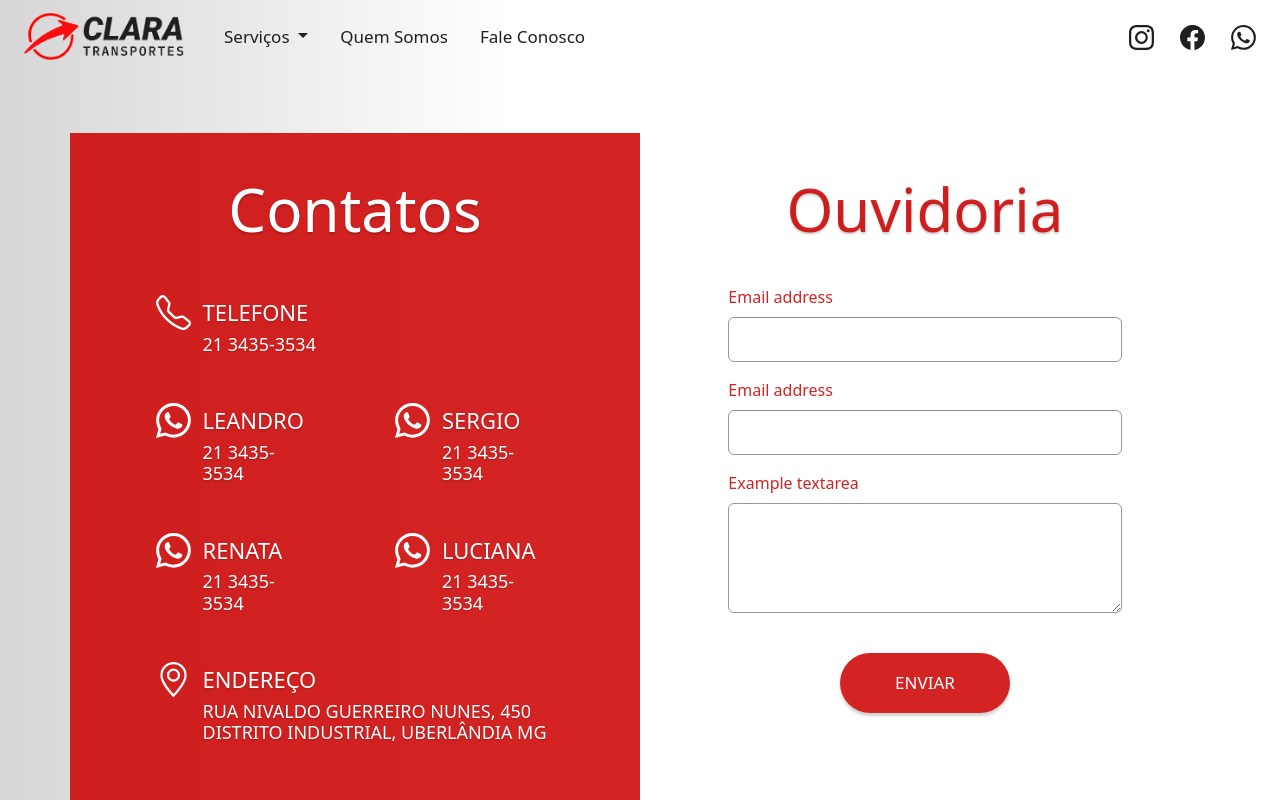
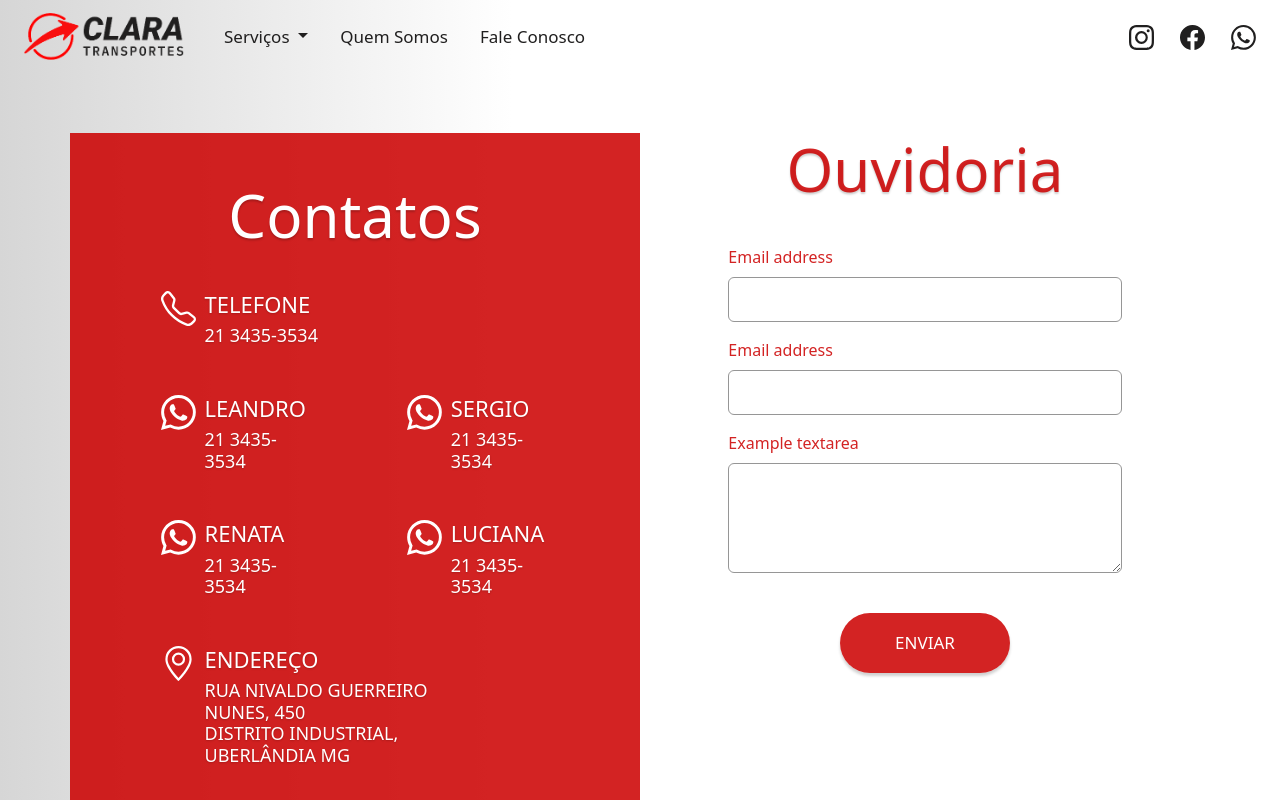
Before and after one commit to gabrielsantospds/clara-transportes-app, a Vue app: page /contact-us in a window 1280 px wide. Shown: the top 800 px of the page. Built offline with nearby package versions, Linux system fonts and the light colour scheme.

Commit message:
style: add position attribute to organize contact info

```diff
--- a/src/components/ComponentContactUs.vue
+++ b/src/components/ComponentContactUs.vue
@@ -9,19 +9,21 @@
 
             <div class="container__data-card">
                 <div class="data-card__item data-card__item--wide">
-                    <div class="data-card__icon-card">
+                    <div class="data-card__icon-card--wide">
                         <svg xmlns="http://www.w3.org/2000/svg" width="35" height="35" fill="currentColor"
                             class="bi bi-telephone data-card__icon" viewBox="0 0 16 16">
                             <path
                                 d="M3.654 1.328a.678.678 0 0 0-1.015-.063L1.605 2.3c-.483.484-.661 1.169-.45 1.77a17.6 17.6 0 0 0 4.168 6.608 17.6 17.6 0 0 0 6.608 4.168c.601.211 1.286.033 1.77-.45l1.034-1.034a.678.678 0 0 0-.063-1.015l-2.307-1.794a.68.68 0 0 0-.58-.122l-2.19.547a1.75 1.75 0 0 1-1.657-.459L5.482 8.062a1.75 1.75 0 0 1-.46-1.657l.548-2.19a.68.68 0 0 0-.122-.58zM1.884.511a1.745 1.745 0 0 1 2.612.163L6.29 2.98c.329.423.445.974.315 1.494l-.547 2.19a.68.68 0 0 0 .178.643l2.457 2.457a.68.68 0 0 0 .644.178l2.189-.547a1.75 1.75 0 0 1 1.494.315l2.306 1.794c.829.645.905 1.87.163 2.611l-1.034 1.034c-.74.74-1.846 1.065-2.877.702a18.6 18.6 0 0 1-7.01-4.42 18.6 18.6 0 0 1-4.42-7.009c-.362-1.03-.037-2.137.703-2.877z" />
                         </svg>
                     </div>
+                    <div class="data-card__info-card--wide">
                         <h3 class="data-card__title">
                             TELEFONE
                         </h3>
                         <h4 class="data-card__subtitle">
                             21 3435-3534
                         </h4>
+                    </div>
                 </div>
                 <div class="data-card__item">
                     <div class="data-card__icon-card">
@@ -31,12 +33,14 @@
                                 d="M13.601 2.326A7.85 7.85 0 0 0 7.994 0C3.627 0 .068 3.558.064 7.926c0 1.399.366 2.76 1.057 3.965L0 16l4.204-1.102a7.9 7.9 0 0 0 3.79.965h.004c4.368 0 7.926-3.558 7.93-7.93A7.9 7.9 0 0 0 13.6 2.326zM7.994 14.521a6.6 6.6 0 0 1-3.356-.92l-.24-.144-2.494.654.666-2.433-.156-.251a6.56 6.56 0 0 1-1.007-3.505c0-3.626 2.957-6.584 6.591-6.584a6.56 6.56 0 0 1 4.66 1.931 6.56 6.56 0 0 1 1.928 4.66c-.004 3.639-2.961 6.592-6.592 6.592m3.615-4.934c-.197-.099-1.17-.578-1.353-.646-.182-.065-.315-.099-.445.099-.133.197-.513.646-.627.775-.114.133-.232.148-.43.05-.197-.1-.836-.308-1.592-.985-.59-.525-.985-1.175-1.103-1.372-.114-.198-.011-.304.088-.403.087-.088.197-.232.296-.346.1-.114.133-.198.198-.33.065-.134.034-.248-.015-.347-.05-.099-.445-1.076-.612-1.47-.16-.389-.323-.335-.445-.34-.114-.007-.247-.007-.38-.007a.73.73 0 0 0-.529.247c-.182.198-.691.677-.691 1.654s.71 1.916.81 2.049c.098.133 1.394 2.132 3.383 2.992.47.205.84.326 1.129.418.475.152.904.129 1.246.08.38-.058 1.171-.48 1.338-.943.164-.464.164-.86.114-.943-.049-.084-.182-.133-.38-.232" />
                         </svg>
                     </div>
+                    <div class="data-card__info-card">
                         <h3 class="data-card__title">
                             LEANDRO
                         </h3>
                         <h4 class="data-card__subtitle">
                             21 3435-3534
                         </h4>
+                    </div>
                 </div>
                 <div class="data-card__item">
                     <div class="data-card__icon-card">
@@ -46,12 +50,14 @@
                                 d="M13.601 2.326A7.85 7.85 0 0 0 7.994 0C3.627 0 .068 3.558.064 7.926c0 1.399.366 2.76 1.057 3.965L0 16l4.204-1.102a7.9 7.9 0 0 0 3.79.965h.004c4.368 0 7.926-3.558 7.93-7.93A7.9 7.9 0 0 0 13.6 2.326zM7.994 14.521a6.6 6.6 0 0 1-3.356-.92l-.24-.144-2.494.654.666-2.433-.156-.251a6.56 6.56 0 0 1-1.007-3.505c0-3.626 2.957-6.584 6.591-6.584a6.56 6.56 0 0 1 4.66 1.931 6.56 6.56 0 0 1 1.928 4.66c-.004 3.639-2.961 6.592-6.592 6.592m3.615-4.934c-.197-.099-1.17-.578-1.353-.646-.182-.065-.315-.099-.445.099-.133.197-.513.646-.627.775-.114.133-.232.148-.43.05-.197-.1-.836-.308-1.592-.985-.59-.525-.985-1.175-1.103-1.372-.114-.198-.011-.304.088-.403.087-.088.197-.232.296-.346.1-.114.133-.198.198-.33.065-.134.034-.248-.015-.347-.05-.099-.445-1.076-.612-1.47-.16-.389-.323-.335-.445-.34-.114-.007-.247-.007-.38-.007a.73.73 0 0 0-.529.247c-.182.198-.691.677-.691 1.654s.71 1.916.81 2.049c.098.133 1.394 2.132 3.383 2.992.47.205.84.326 1.129.418.475.152.904.129 1.246.08.38-.058 1.171-.48 1.338-.943.164-.464.164-.86.114-.943-.049-.084-.182-.133-.38-.232" />
                         </svg>
                     </div>
+                    <div class="data-card__info-card">
                         <h3 class="data-card__title">
                             SERGIO
                         </h3>
                         <h4 class="data-card__subtitle">
                             21 3435-3534
                         </h4>
+                    </div>
                 </div>
                 <div class="data-card__item">
                     <div class="data-card__icon-card">
@@ -61,12 +67,14 @@
                                 d="M13.601 2.326A7.85 7.85 0 0 0 7.994 0C3.627 0 .068 3.558.064 7.926c0 1.399.366 2.76 1.057 3.965L0 16l4.204-1.102a7.9 7.9 0 0 0 3.79.965h.004c4.368 0 7.926-3.558 7.93-7.93A7.9 7.9 0 0 0 13.6 2.326zM7.994 14.521a6.6 6.6 0 0 1-3.356-.92l-.24-.144-2.494.654.666-2.433-.156-.251a6.56 6.56 0 0 1-1.007-3.505c0-3.626 2.957-6.584 6.591-6.584a6.56 6.56 0 0 1 4.66 1.931 6.56 6.56 0 0 1 1.928 4.66c-.004 3.639-2.961 6.592-6.592 6.592m3.615-4.934c-.197-.099-1.17-.578-1.353-.646-.182-.065-.315-.099-.445.099-.133.197-.513.646-.627.775-.114.133-.232.148-.43.05-.197-.1-.836-.308-1.592-.985-.59-.525-.985-1.175-1.103-1.372-.114-.198-.011-.304.088-.403.087-.088.197-.232.296-.346.1-.114.133-.198.198-.33.065-.134.034-.248-.015-.347-.05-.099-.445-1.076-.612-1.47-.16-.389-.323-.335-.445-.34-.114-.007-.247-.007-.38-.007a.73.73 0 0 0-.529.247c-.182.198-.691.677-.691 1.654s.71 1.916.81 2.049c.098.133 1.394 2.132 3.383 2.992.47.205.84.326 1.129.418.475.152.904.129 1.246.08.38-.058 1.171-.48 1.338-.943.164-.464.164-.86.114-.943-.049-.084-.182-.133-.38-.232" />
                         </svg>
                     </div>
+                    <div class="data-card__info-card">
                         <h3 class="data-card__title">
                             RENATA
                         </h3>
                         <h4 class="data-card__subtitle">
                             21 3435-3534
                         </h4>
+                    </div>
                 </div>
                 <div class="data-card__item">
                     <div class="data-card__icon-card">
@@ -76,6 +84,7 @@
                                 d="M13.601 2.326A7.85 7.85 0 0 0 7.994 0C3.627 0 .068 3.558.064 7.926c0 1.399.366 2.76 1.057 3.965L0 16l4.204-1.102a7.9 7.9 0 0 0 3.79.965h.004c4.368 0 7.926-3.558 7.93-7.93A7.9 7.9 0 0 0 13.6 2.326zM7.994 14.521a6.6 6.6 0 0 1-3.356-.92l-.24-.144-2.494.654.666-2.433-.156-.251a6.56 6.56 0 0 1-1.007-3.505c0-3.626 2.957-6.584 6.591-6.584a6.56 6.56 0 0 1 4.66 1.931 6.56 6.56 0 0 1 1.928 4.66c-.004 3.639-2.961 6.592-6.592 6.592m3.615-4.934c-.197-.099-1.17-.578-1.353-.646-.182-.065-.315-.099-.445.099-.133.197-.513.646-.627.775-.114.133-.232.148-.43.05-.197-.1-.836-.308-1.592-.985-.59-.525-.985-1.175-1.103-1.372-.114-.198-.011-.304.088-.403.087-.088.197-.232.296-.346.1-.114.133-.198.198-.33.065-.134.034-.248-.015-.347-.05-.099-.445-1.076-.612-1.47-.16-.389-.323-.335-.445-.34-.114-.007-.247-.007-.38-.007a.73.73 0 0 0-.529.247c-.182.198-.691.677-.691 1.654s.71 1.916.81 2.049c.098.133 1.394 2.132 3.383 2.992.47.205.84.326 1.129.418.475.152.904.129 1.246.08.38-.058 1.171-.48 1.338-.943.164-.464.164-.86.114-.943-.049-.084-.182-.133-.38-.232" />
                         </svg>
                     </div>
+                    <div class="data-card__info-card">
                         <h3 class="data-card__title">
                             LUCIANA
                         </h3>
@@ -83,8 +92,9 @@
                             21 3435-3534
                         </h4>
                     </div>
+                </div>
                 <div class="data-card__item data-card__item--wide">
-                    <div class="data-card__icon-card">
+                    <div class="data-card__icon-card--wide">
                         <svg xmlns="http://www.w3.org/2000/svg" width="35" height="35" fill="currentColor"
                             class="bi bi-geo-alt data-card__icon" viewBox="0 0 16 16">
                             <path
@@ -92,6 +102,7 @@
                             <path d="M8 8a2 2 0 1 1 0-4 2 2 0 0 1 0 4m0 1a3 3 0 1 0 0-6 3 3 0 0 0 0 6" />
                         </svg>
                     </div>
+                    <div class="data-card__info-card--wide">
                         <h3 class="data-card__title">
                             ENDEREÇO
                         </h3>
@@ -99,6 +110,7 @@
                             RUA NIVALDO GUERREIRO NUNES, 450 <br>
                             DISTRITO INDUSTRIAL, UBERLÂNDIA MG
                         </h4>
+                    </div>
                 </div>
             </div>
         </div>
@@ -147,7 +159,7 @@
 .container__title {
     text-align: center;
     font-size: 60px;
-    margin: 40px 0 40px 0;
+    margin: 0 0 40px 0;
     text-shadow: 0 2px 2px var(--shadow-color);
 }
 
@@ -155,6 +167,7 @@
 
 .container--red {
     background-color: var(--primary-color);
+    padding: 4% 7%;
 }
 
 .container__title--white {
@@ -164,21 +177,18 @@
 .container__data-card {
     display: grid;
     grid-template-columns: 1fr 1fr;
-    width: 64%;
-    margin: 50px auto;
     row-gap: 40px;
-    column-gap: 25%;
+    column-gap: 20%;
 }
 
 .data-card__item {
     color: white;
     display: grid;
-    grid-template-columns: 2fr 7fr;
+    grid-template-columns: 1fr 2fr;
 }
 
 .data-card__item--wide,
 .data-card__item--wide {
-    grid-template-columns: 0.8fr 7fr;
     grid-column-start: 1;
     grid-column-end: 3;
 }
@@ -186,13 +196,23 @@
 .data-card__icon-card {
     grid-row-start: 1;
     grid-row-end: 3;
-    margin-right: 12px;
+    position: relative;
+    left: 20%;
+}
+
+.data-card__icon-card--wide {
+    position: relative;
+    left: 8%;
+}
+
+.data-card__info-card--wide {
+    position: relative;
+    right: 30%
 }
 
 .data-card__title {
     font-size: 22px;
     text-shadow: 0 1px 2px var(--shadow-color);
-    padding-top: 4px;
 }
 
 .data-card__subtitle {
@@ -293,11 +313,6 @@
 
     /* container red style */
 
-    .container__data-card {
-        width: 69%;
-        column-gap: 22%;
-    }
-
     .data-card__icon {
         width: 32px;
         height: 32px;
@@ -333,23 +348,10 @@
         width: 100%;
     }
 
-    /* container red style */
-
-    .data-card__item--wide,
-    .data-card__item--wide {
-        grid-template-columns: 0.7fr 7fr;
-    }
-
 }
 
 @media screen and (min-width: 768px) and (max-width: 991px) {
 
-    /* container red style */
-
-    .container__data-card {
-        width: 62%;
-        column-gap: 30%;
-    }
 }
 
 @media screen and (min-width: 992px) and (max-width: 1199px) {
@@ -359,11 +361,6 @@
     }
 
     /* container red style */
-
-    .container__data-card {
-        width: 73%;
-        column-gap: 17%;
-    }
 
     .data-card__icon {
         width: 32px;
@@ -390,11 +387,5 @@
 
 @media screen and (min-width: 1200px) and (max-width: 1399px) {
 
-    /* container red style */
-
-    .container__data-card {
-        width: 70%;
-        column-gap: 20%;
-    }
 }
 </style>
```
Lines whose indentation alone changed are shown as unchanged.
